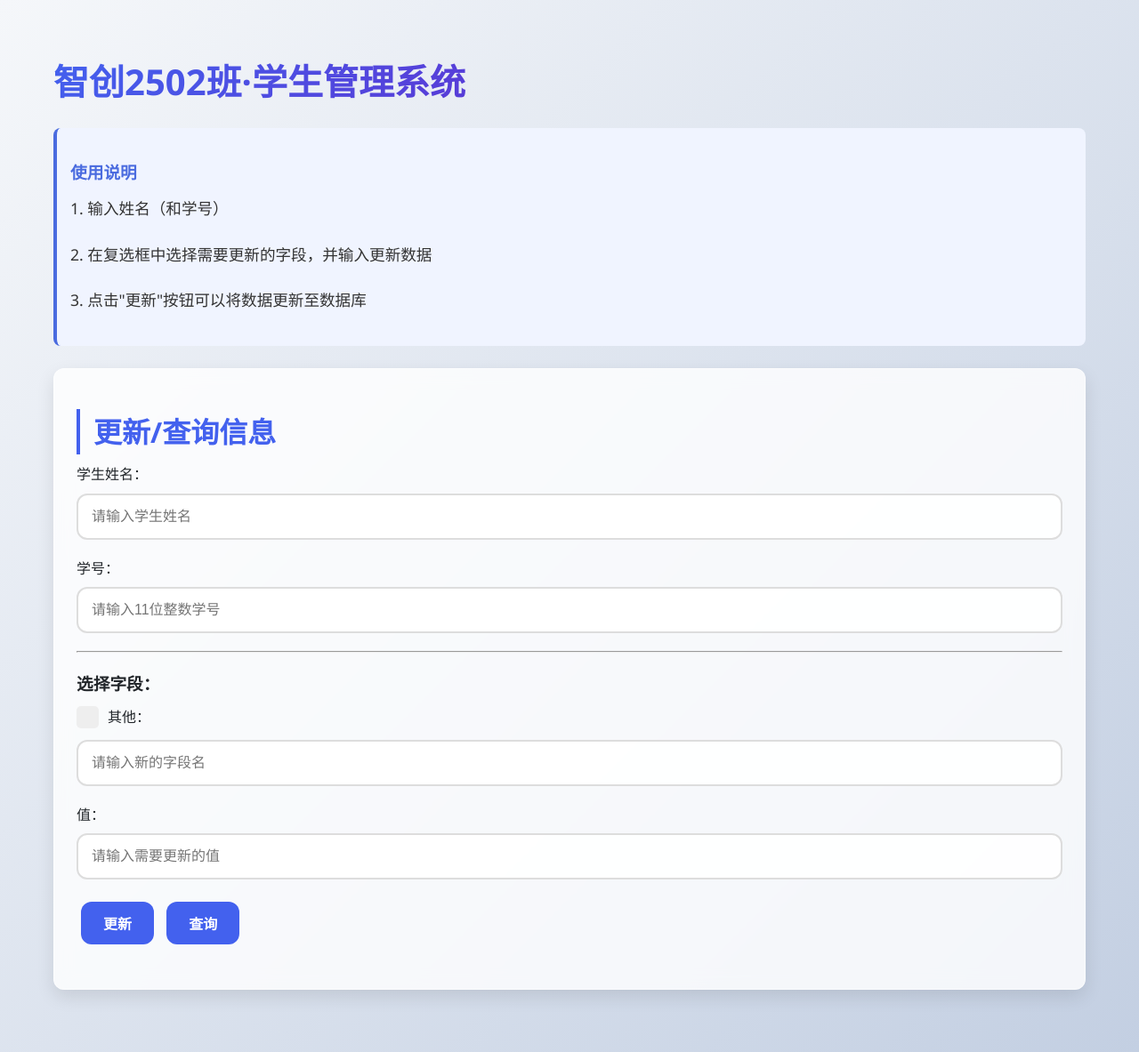
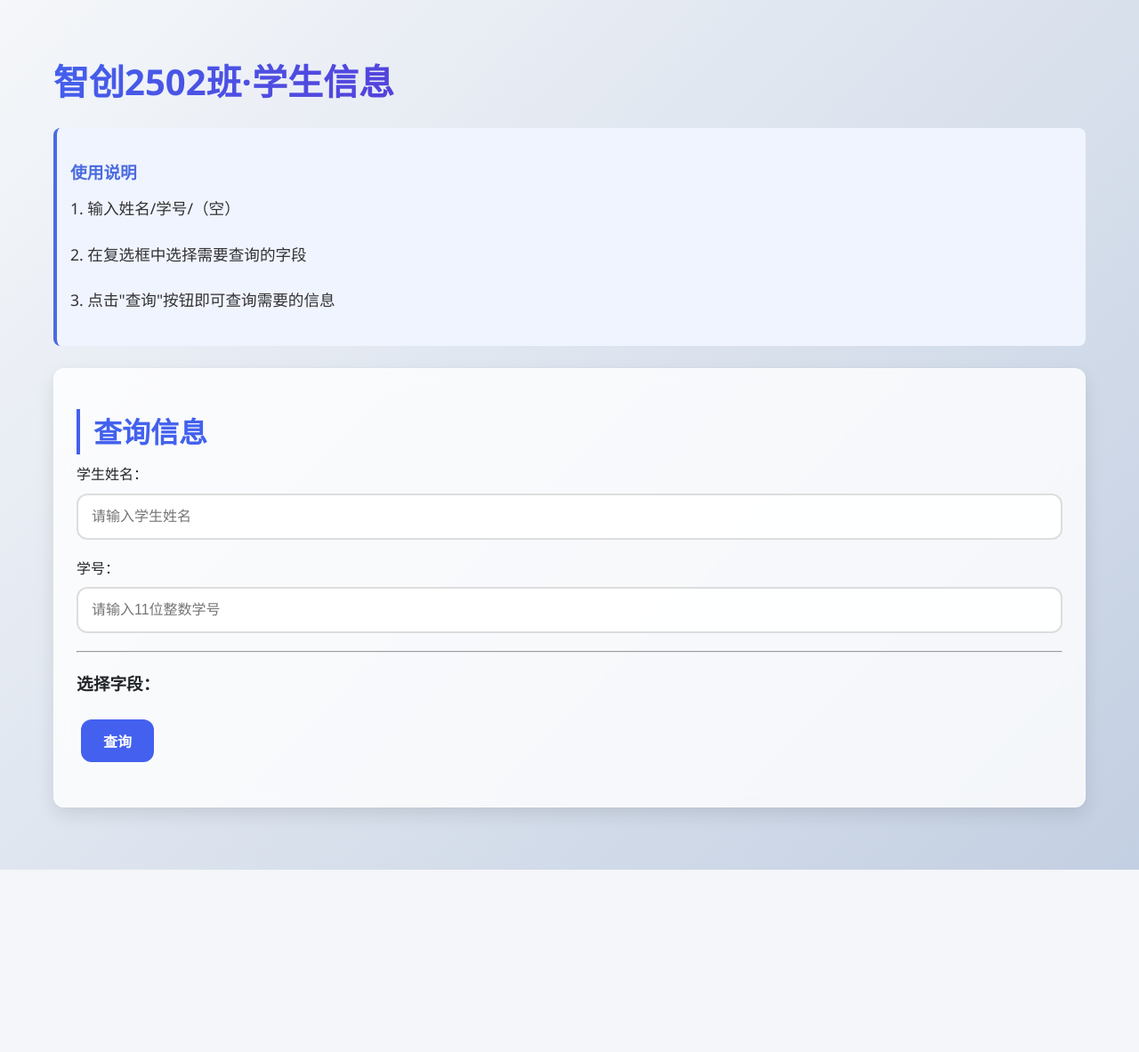
Before and after one commit to DUT-AIIC2502/Class-Website-of-DUT, a Flask app: page / in a window 1280 px wide. Shown: the whole page at 89% size. After the commit the page ends 978 px from the top, so only its background shows below. Run offline with Flask 3, Linux system fonts and the light colour scheme; data that the repository does not hold is empty.

Commit message:
1. 将网页样式精简，只保留查询功能。 2. 实现将元组转化为列表。 3. 标记“name”和“student_id”字段，为“查找字段”中的复选框添加了默认选中。

```diff
--- a/app.py
+++ b/app.py
@@ -143,13 +143,29 @@ def form():
     else:
         # 获取表格student_info_aiic2502的所有字段，用以渲染网页
         cursor.execute('select * from student_info_AIIC2502_field')
-        result_field = cursor.fetchall()
+        result_field_tup = cursor.fetchall()
+
+        # 将获取的二维数组转化为列表，同时标记默认复选框
+        result_field_list = []
+        for field_tup in result_field_tup:
+            field_list = []
+            for element in field_tup:
+                field_list.append(element)
+
+            # 标记默认复选框
+            if field_list[0] == "name" or field_list[0] == "student_ID":
+                field_list.append("checked")
+            else:
+                field_list.append("")
+
+            # 将此列表添加到总列表中
+            result_field_list.append(field_list)
 
         # 关闭游标和数据库连接
         cursor.close()
         db.close()
 
-        return render_template('info_manage.html', fields=result_field)
+        return render_template('info_manage.html', fields=result_field_list)
 
 
 if __name__ == '__main__':
--- a/templates/info_manage.html
+++ b/templates/info_manage.html
@@ -2,7 +2,7 @@
 <html lang="zh-CN">
 <head>
     <meta charset="UTF-8">
-    <title>智创2502班·学生管理系统</title>
+    <title>智创2502班·学生信息</title>
     <link rel="stylesheet" type="text/css" href="../static/style_0.css">
 </head>
 <body>
@@ -14,18 +14,18 @@
 <!--            </ul>-->
 <!--        </div>-->
 
-        <h1>智创2502班·学生管理系统</h1>
+        <h1>智创2502班·学生信息</h1>
 
         <div class="instructions">
             <h3>使用说明</h3>
-            <p>1. 输入姓名（和学号）</p>
-            <p>2. 在复选框中选择需要更新的字段，并输入更新数据</p>
-            <p>3. 点击"更新"按钮可以将数据更新至数据库</p>
+            <p>1. 输入姓名/学号/（空）</p>
+            <p>2. 在复选框中选择需要查询的字段</p>
+            <p>3. 点击"查询"按钮即可查询需要的信息</p>
         </div>
 
         <div class="card">
             <form method="post" action="/">
-                <h2>更新/查询信息</h2>
+                <h2>查询信息</h2>
                 <div class="form-group">
                     <label for="name">学生姓名：</label>
                     <input type="text" id="name" name="name" placeholder="请输入学生姓名">
@@ -39,24 +39,24 @@
                     <h3>选择字段：</h3>
                     {% for row in fields %}
                         <label class="checkbox-container">{{row.1}}
-                            <input type="checkbox" name="field" value={{row.0}}>
+                            <input type="checkbox" name="field" value={{row.0}} {{row.2}}>
                             <span class="checkmark"></span>
                         </label>
                     {% endfor %}
-                    <div class="form-group">
-                        <label class="checkbox-container">其他：
-                            <input type="checkbox" name="field" value="other">
-                            <span class="checkmark"></span>
-                        </label>
-                        <input type="text" name="other_field" placeholder="请输入新的字段名">
-                    </div>
-                    <div class="form-group">
-                        <label for="field_value">值：</label>
-                        <input type="text" id="field_value" name="field_value" placeholder="请输入需要更新的值">
-                    </div>
+<!--                    <div class="form-group">-->
+<!--                        <label class="checkbox-container">其他：-->
+<!--                            <input type="checkbox" name="field" value="other">-->
+<!--                            <span class="checkmark"></span>-->
+<!--                        </label>-->
+<!--                        <input type="text" name="other_field" placeholder="请输入新的字段名">-->
+<!--                    </div>-->
+<!--                    <div class="form-group">-->
+<!--                        <label for="field_value">值：</label>-->
+<!--                        <input type="text" id="field_value" name="field_value" placeholder="请输入需要更新的值">-->
+<!--                    </div>-->
                 </div>
                 <div class="form-group">
-                    <button class="btn btn-primary" name="method" value="update">更新</button>
+<!--                    <button class="btn btn-primary" name="method" value="update">更新</button>-->
                     <button class="btn btn-primary" name="method" value="select">查询</button>
                 </div>
             </form>
--- a/test.py
+++ b/test.py
@@ -1,2 +1,5 @@
-i = (1,2,3,4,5)
+i = ((1,2), (1,2), (3,2), (1,3), (2,5))
 print(i)
+
+i[0] += (3, )
+print(i)
```
